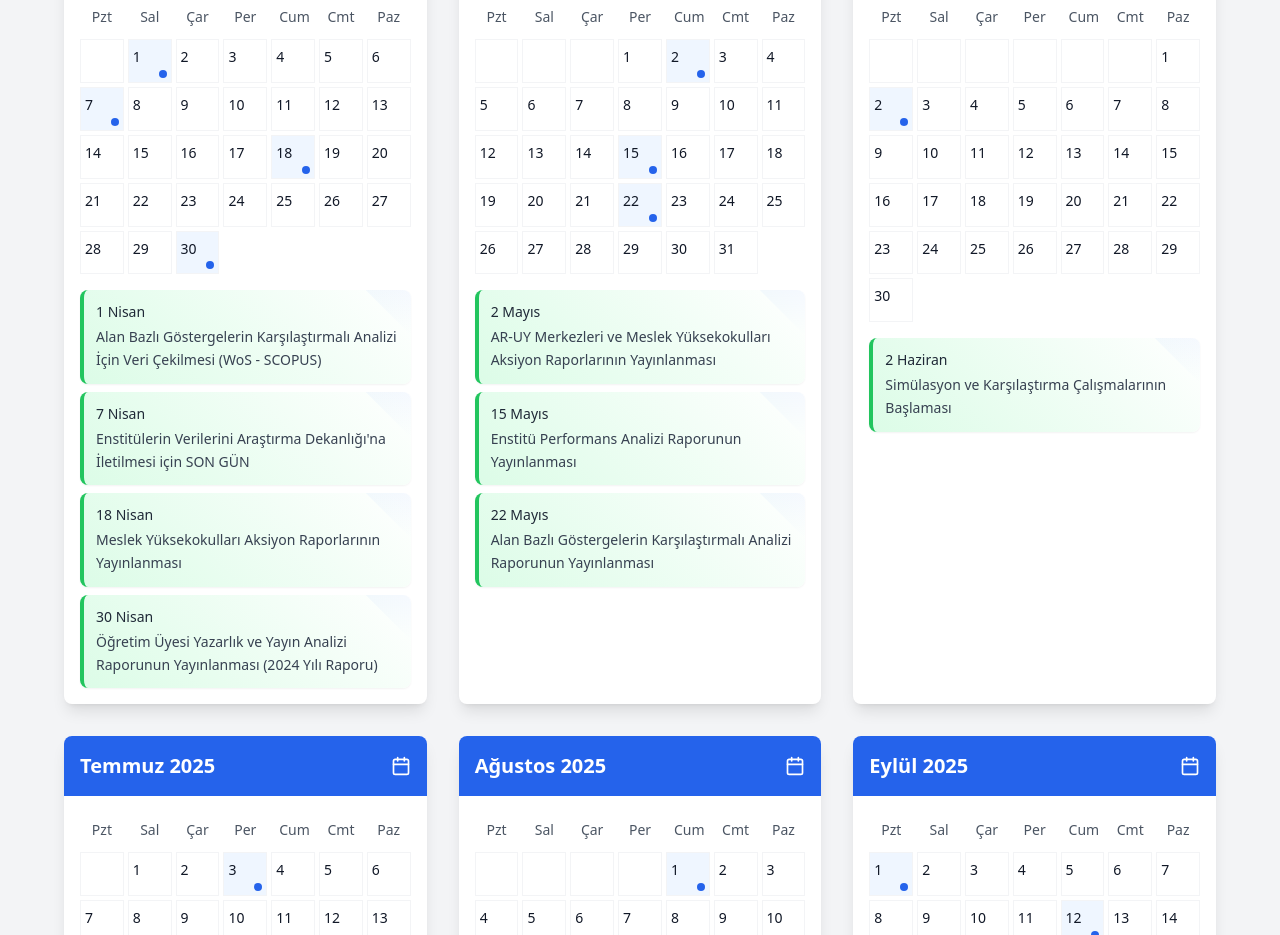
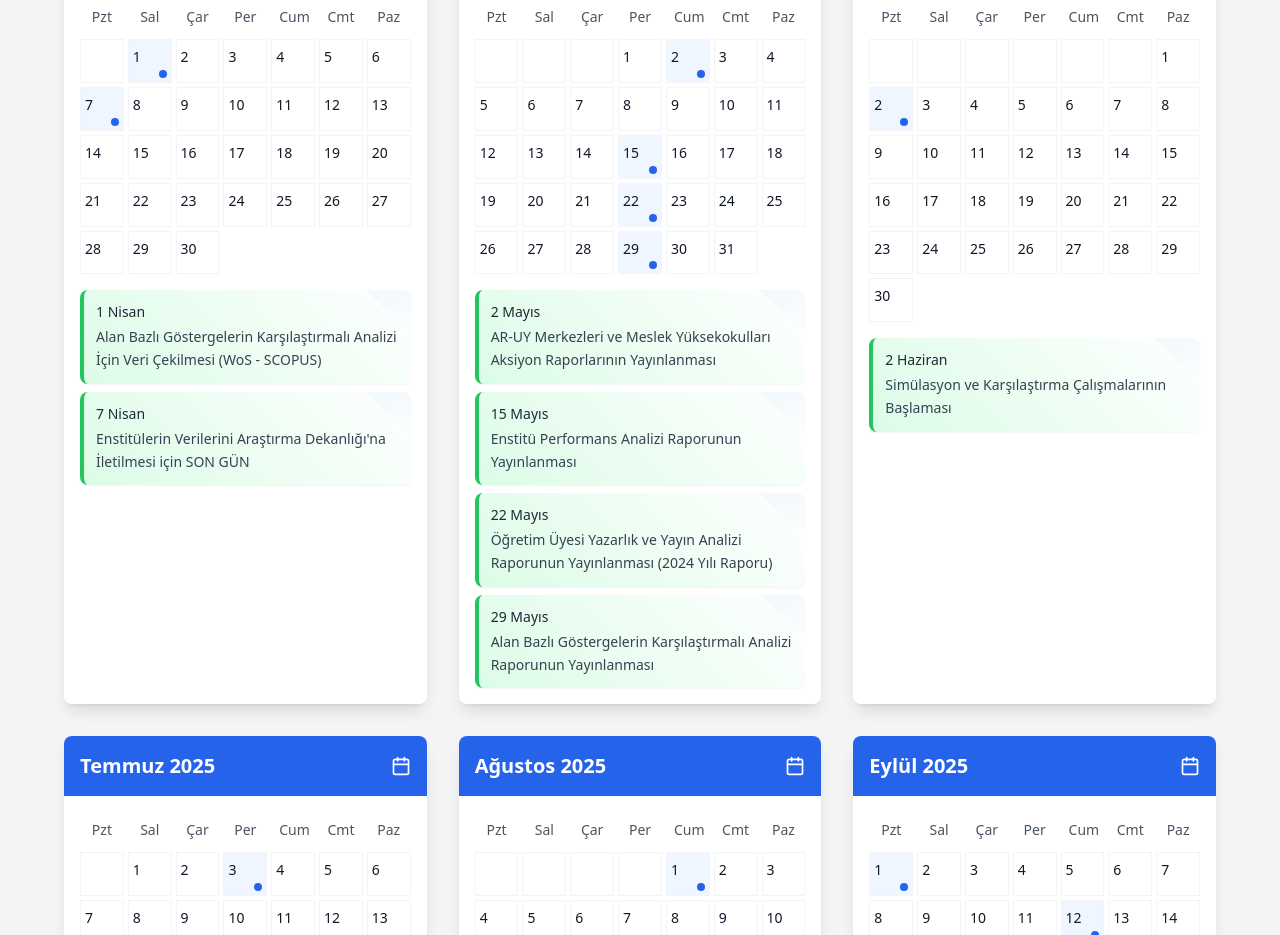
Before and after one commit to umitcaninz/analiztakvimi, a React (Vite) app: page / in a window 1280 px wide. Shown: the part 980-1915 px from the top of the page. Built offline with nearby package versions, Linux system fonts and the light colour scheme.

Commit message:
Update data.ts

```diff
--- a/src/data.ts
+++ b/src/data.ts
@@ -66,17 +66,7 @@ export const calendarData: DataStore = {
 
 
 
-        "2025-04-18": {
-      "date": "2025-04-18",
-      "description": "Meslek Yüksekokulları Aksiyon Raporlarının Yayınlanması",
-      "is_new": true
-    },
 
-    "2025-04-30": {
-      "date": "2025-04-30",
-      "description": "Öğretim Üyesi Yazarlık ve Yayın Analizi Raporunun Yayınlanması (2024 Yılı Raporu)",
-      "is_new": true
-    },
         "2025-05-02": {
       "date": "2025-05-02",
       "description": "AR-UY Merkezleri ve Meslek Yüksekokulları Aksiyon Raporlarının Yayınlanması",
@@ -91,14 +81,24 @@ export const calendarData: DataStore = {
 
     "2025-05-22": {
       "date": "2025-05-22",
+      "description": "Öğretim Üyesi Yazarlık ve Yayın Analizi Raporunun Yayınlanması (2024 Yılı Raporu)",
+      "is_new": true
+    },
+    "2025-05-29": {
+      "date": "2025-05-29",
       "description": "Alan Bazlı Göstergelerin Karşılaştırmalı Analizi Raporunun Yayınlanması",
       "is_new": true
     },
+
+
+
     "2025-06-02": {
       "date": "2025-06-02",
       "description": "Simülasyon ve Karşılaştırma Çalışmalarının Başlaması",
       "is_new": true
     },
+
+
     "2025-07-03": {
       "date": "2025-07-03",
       "description": "Simülasyon ve Karşılaştırma Çalışma Raporlarının Yayınlaması",
```
